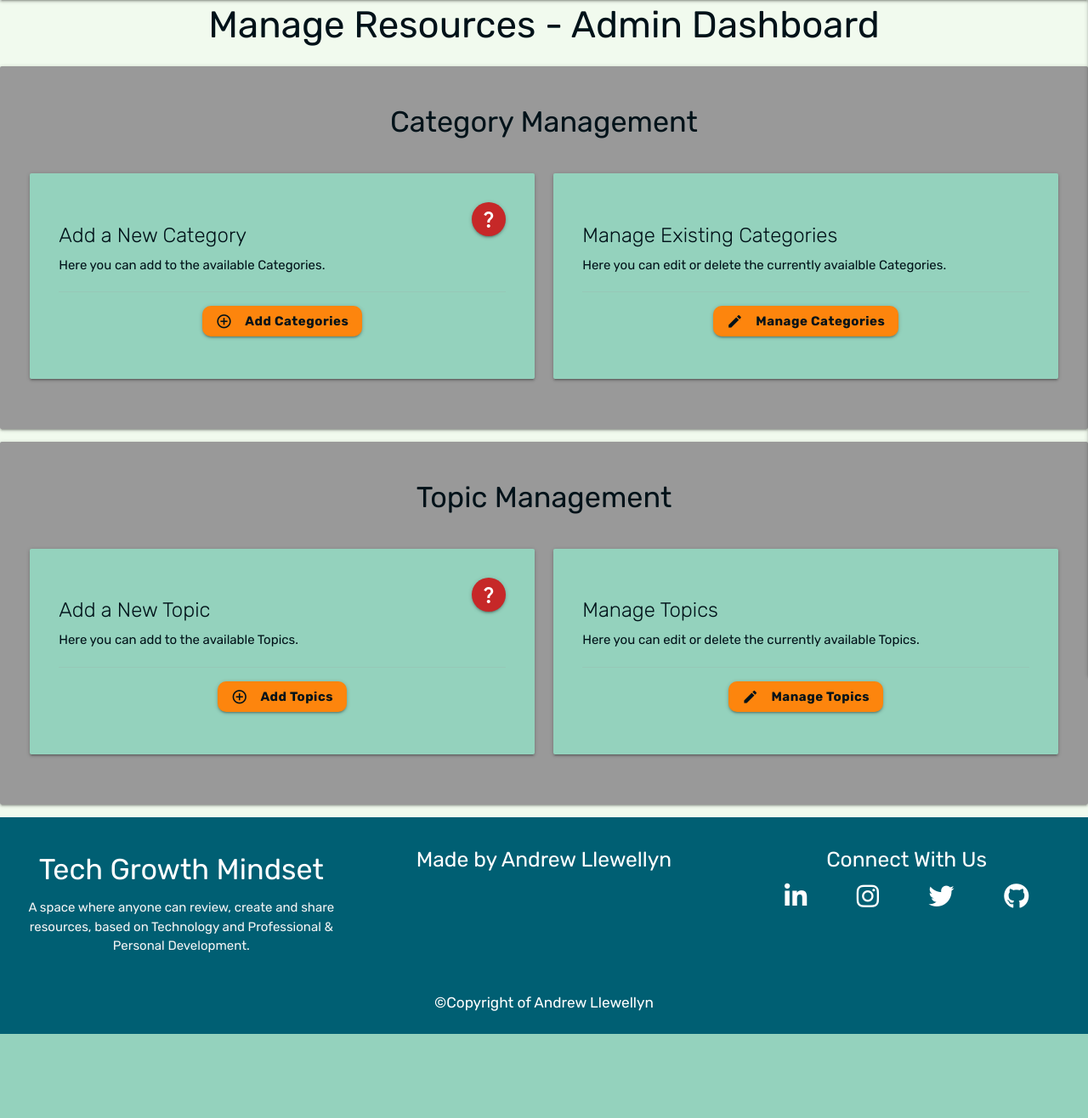
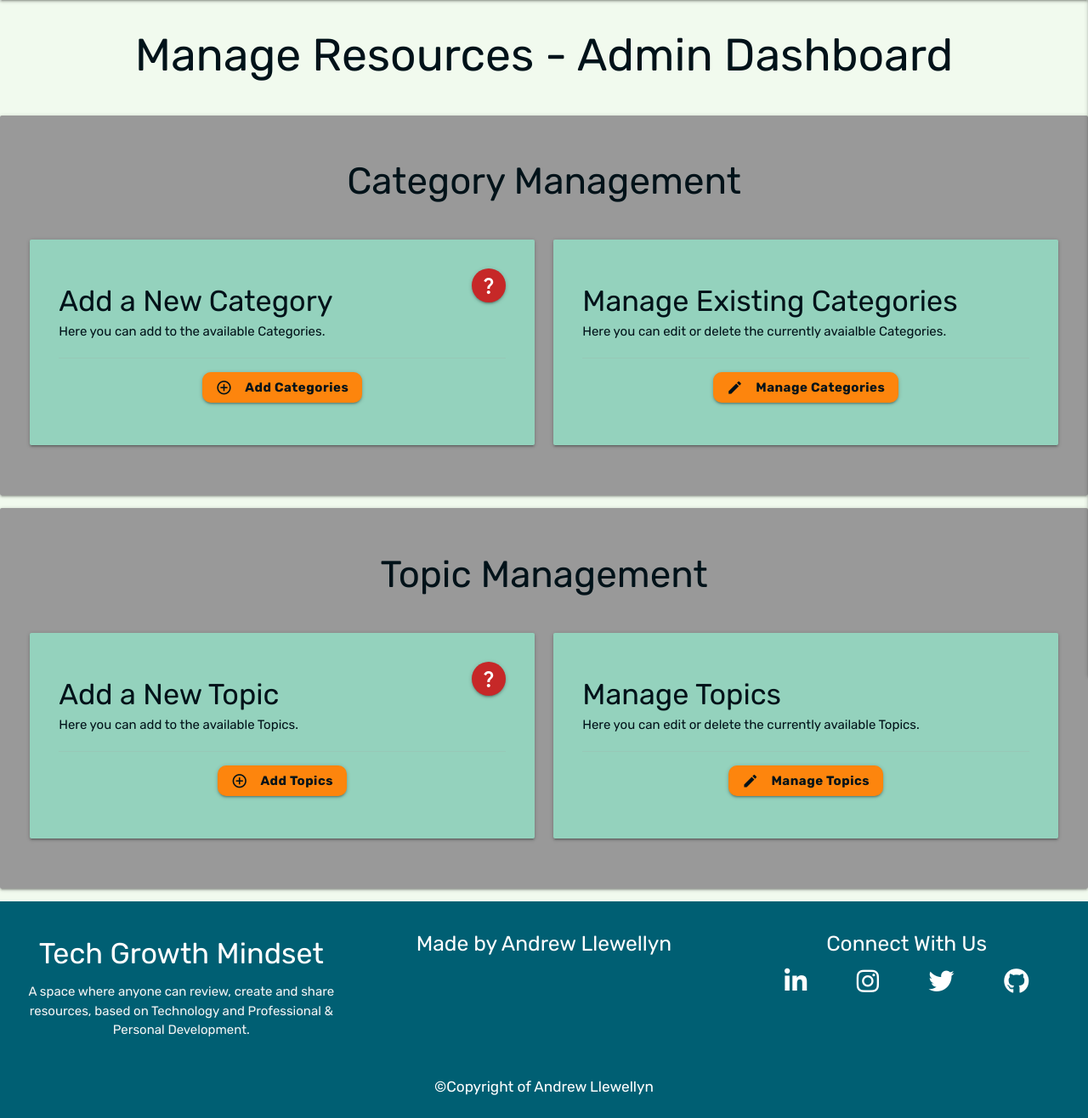
Before and after one commit to andywales83/tech_growth_mindset, a Flask app: page /admin_dashboard in a window 1280 px wide. Shown: the part 64-1380 px from the top of the page at 85% size. Before the commit the page ends 1281 px from the top, so only its background shows below. Run offline with Flask 2, Linux system fonts and the light colour scheme; the visitor is signed in with stand-in values (Sample User, id 1); some libraries are stand-ins or nearby versions.

Commit message:
Amend heading sizes across content on Profile and Admin Dashboard

```diff
--- a/static/css/style.css
+++ b/static/css/style.css
@@ -32,6 +32,7 @@ main {
 .input-field .prefix ~ label {
     color: var(--rich-black);
 }
+
 
 
 /* ---------- Button Stylings ---------- */
@@ -116,13 +117,6 @@ main {
 /* display height for flashed messages */
 .flashes h4 {
     line-height: 2;
-}
-
-
-/* ----- what is this styling? ----- */
-h3 {
-    margin-top: 5px;
-    margin-bottom: 5px;
 }
 
 
@@ -285,6 +279,11 @@ p.light {
     color: var(--rich-black);
 }
 
+.card .card-content .card-title {
+    font-weight: 400;
+    font-size: 2.28rem;
+}
+
 .no-results-alert {
     margin-top: 50px;
     margin-bottom: 50px;
--- a/templates/admin_dashboard.html
+++ b/templates/admin_dashboard.html
@@ -4,7 +4,7 @@
     <div class="container page-header-container ">
         <div class="row page-header-row">
             <div class="col s12 m12 l12 ">
-                <h3 class=" page-h center-align">Manage Resources - Admin Dashboard</h3>
+                <h2 class=" page-h center-align">Manage Resources - Admin Dashboard</h2>
             </div>
         </div>
     </div>
@@ -14,7 +14,7 @@
         <div class="card-panel admin-card-panel">
             <div class="row page-header-row">
                 <div class="col s12 m12 l12 ">
-                    <h4 class=" page-h center-align">Category Management</h4>
+                    <h3 class=" page-h center-align">Category Management</h3>
                 </div>
             </div>
 
@@ -72,7 +72,7 @@
         <div class="card-panel admin-card-panel">
             <div class="row page-header-row">
                 <div class="col s12 m12 l12 ">
-                    <h4 class=" page-h center-align">Topic Management</h4>
+                    <h3 class=" page-h center-align">Topic Management</h3>
                 </div>
             </div>
 
--- a/templates/profile.html
+++ b/templates/profile.html
@@ -3,7 +3,7 @@
 
     <div class="row">
         <div class="col s12 m12 l12 center">
-            <h3 class="profile-header center-align">{{ username.title() }}'s Profile Page.</h3>
+            <h2 class="profile-header center-align">{{ username.title() }}'s Profile Page.</h2>
         </div>
     </div>
 
@@ -12,7 +12,7 @@
         <div class="card-panel profile-card-panel">
             <div class="row page-header-row">
                 <div class="col s12 m12 l12 ">
-                    <h4 class=" page-h center-align">Profile Management</h4>
+                    <h3 class=" page-h center-align">Profile Management</h3>
                 </div>
             </div>
 
```
